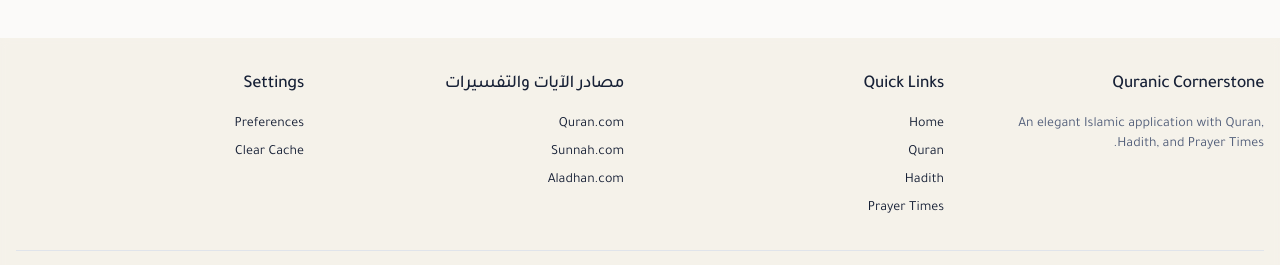
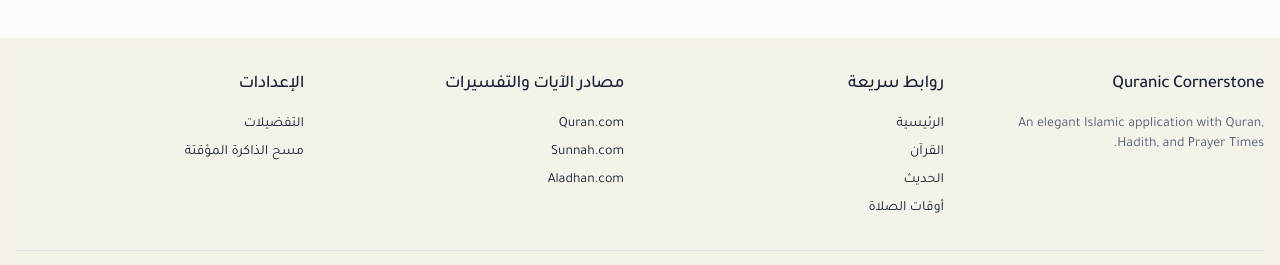
Before and after one commit to Bn0marDev/Quran, a React (Vite) app: page / in a window 1280 px wide. Shown: the part 1089-1354 px from the top of the page. Built offline with nearby package versions, Linux system fonts and the light colour scheme; no server answers.

Commit message:
ترجمة النصوص في الفوتر إلى العربية

```diff
--- a/src/components/layout/Footer.tsx
+++ b/src/components/layout/Footer.tsx
@@ -16,12 +16,12 @@ const Footer = () => {
           </div>
 
           <div className="space-y-4">
-            <h3 className="text-lg font-medium">Quick Links</h3>
+            <h3 className="text-lg font-medium">روابط سريعة</h3>
             <ul className="space-y-2 text-sm">
-              <li><Link to="/" className="hover:text-primary transition-colors">Home</Link></li>
-              <li><Link to="/quran" className="hover:text-primary transition-colors">Quran</Link></li>
-              <li><Link to="/hadith" className="hover:text-primary transition-colors">Hadith</Link></li>
-              <li><Link to="/prayer-times" className="hover:text-primary transition-colors">Prayer Times</Link></li>
+              <li><Link to="/" className="hover:text-primary transition-colors">الرئيسية</Link></li>
+              <li><Link to="/quran" className="hover:text-primary transition-colors">القرآن</Link></li>
+              <li><Link to="/hadith" className="hover:text-primary transition-colors">الحديث</Link></li>
+              <li><Link to="/prayer-times" className="hover:text-primary transition-colors">أوقات الصلاة</Link></li>
             </ul>
           </div>
 
@@ -35,10 +35,10 @@ const Footer = () => {
           </div>
 
           <div className="space-y-4">
-            <h3 className="text-lg font-medium">Settings</h3>
+            <h3 className="text-lg font-medium">الإعدادات</h3>
             <ul className="space-y-2 text-sm">
-              <li><Link to="/settings" className="hover:text-primary transition-colors">Preferences</Link></li>
-              <li><button className="hover:text-primary transition-colors">Clear Cache</button></li>
+              <li><Link to="/settings" className="hover:text-primary transition-colors">التفضيلات</Link></li>
+              <li><button className="hover:text-primary transition-colors">مسح الذاكرة المؤقتة</button></li>
             </ul>
           </div>
         </div>
```
